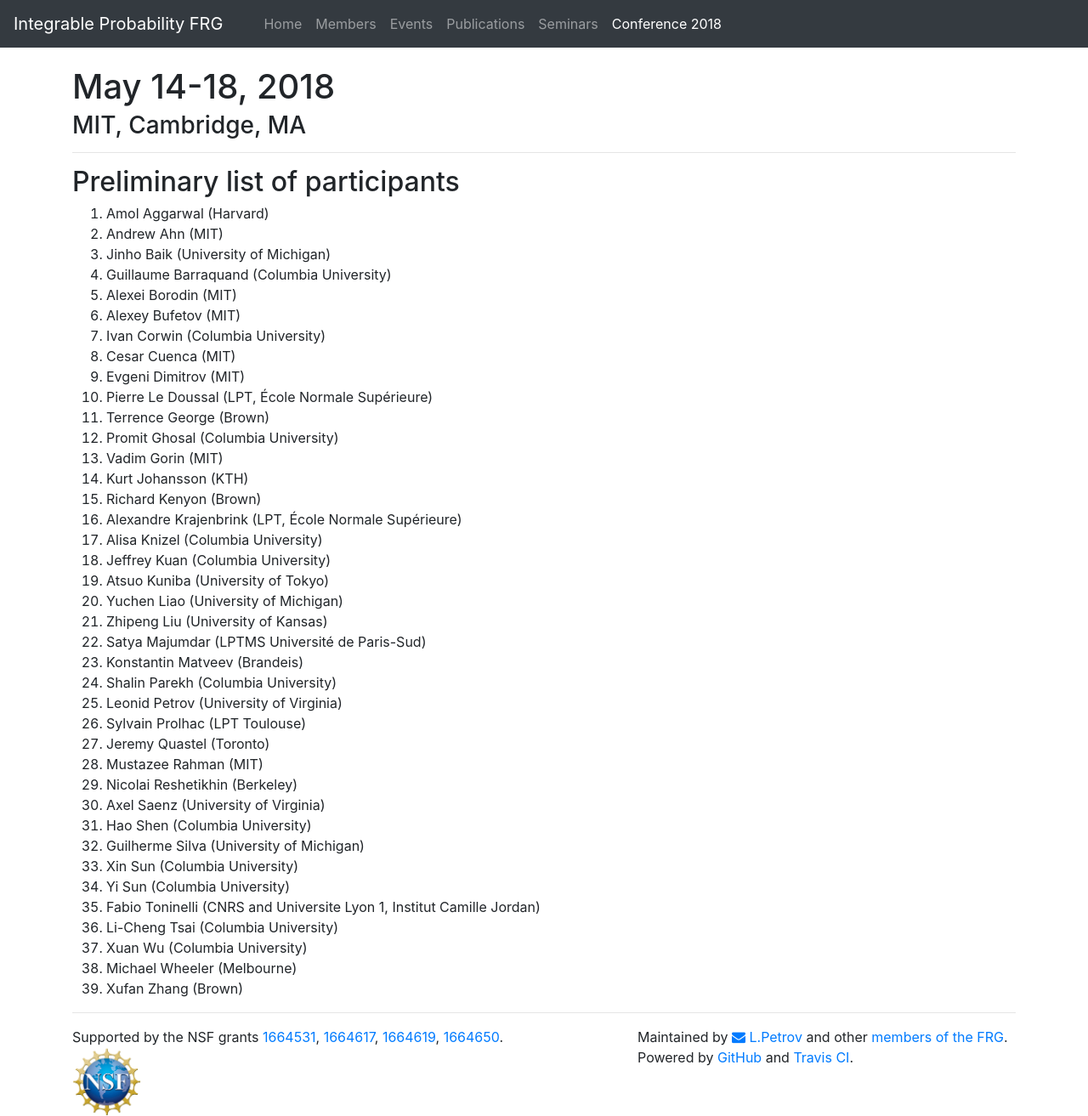
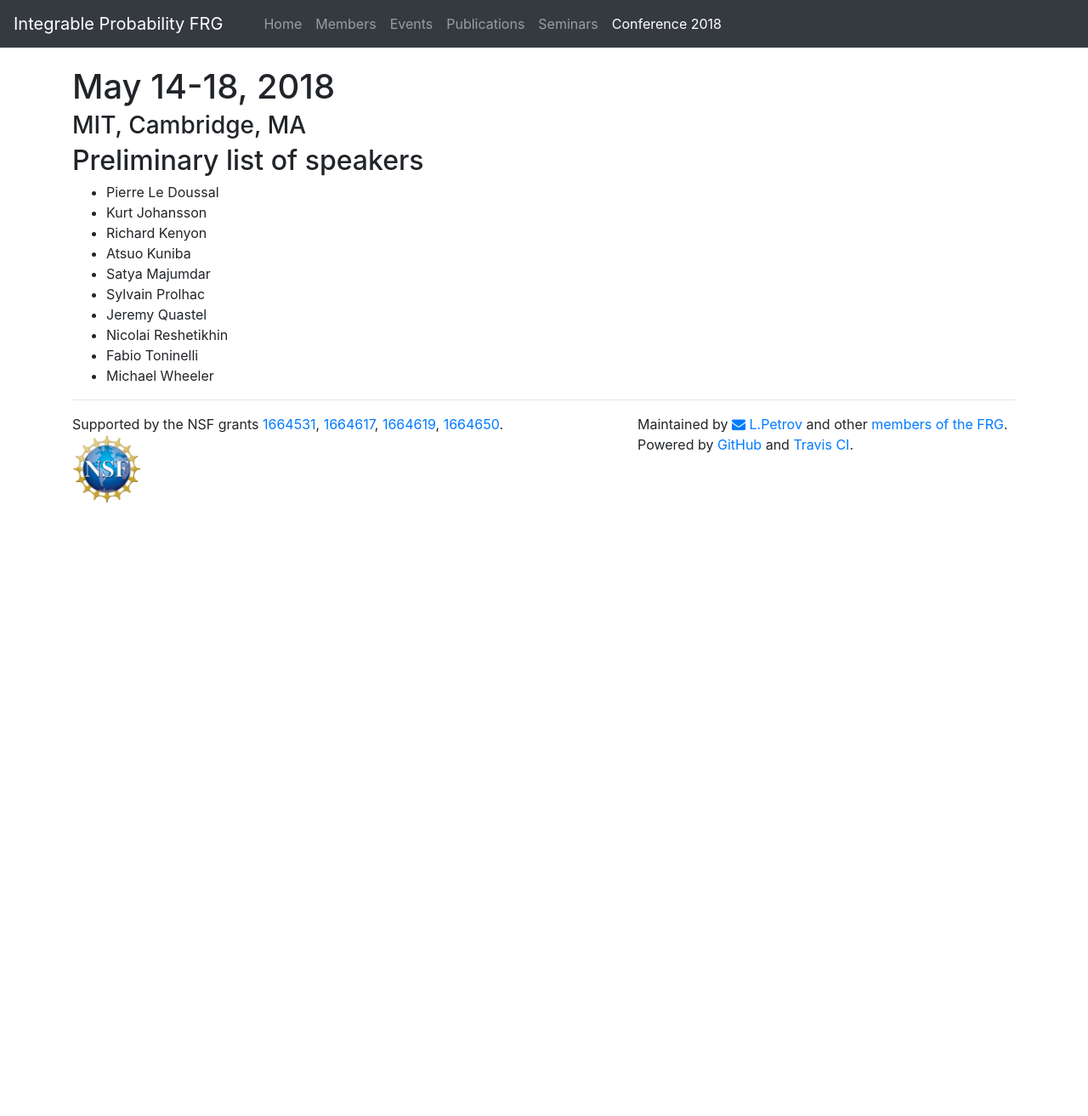
Before and after one commit to int-prob/int-prob-code, a Jekyll site: the page built from conference2018/index.md, in a window 1280 px wide. Shown: the whole page at 85% size. Built offline with Jekyll 4.4.1, drawn with Linux system fonts in a browser that asks for light colours; nearby versions of some CDN libraries; after the commit the page ends 900 px from its top, so only the background shows below that.

Commit message:
Revert "changed list of speakers to participants"
This reverts commit bd698a9e2a9886cf9cbce92d93e87397e67bba2f.

```diff
--- a/conference2018/index.md
+++ b/conference2018/index.md
@@ -10,46 +10,16 @@ permalink: /conference2018/
 
 ### MIT, Cambridge, MA
 
----
+## Preliminary list of speakers
 
-## Preliminary list of participants
 
-1. Amol Aggarwal (Harvard)
-1. Andrew Ahn (MIT)
-1. Jinho Baik (University of Michigan)
-1. Guillaume Barraquand (Columbia University)
-1. Alexei Borodin (MIT)
-1. Alexey Bufetov (MIT)
-1. Ivan Corwin (Columbia University)
-1. Cesar Cuenca (MIT)
-1. Evgeni Dimitrov (MIT)
-1. Pierre Le Doussal (LPT, École Normale Supérieure)
-1. Terrence George (Brown)
-1. Promit Ghosal (Columbia University)
-1. Vadim Gorin (MIT)
-1. Kurt Johansson (KTH)
-1. Richard Kenyon (Brown)
-1. Alexandre Krajenbrink (LPT, École Normale Supérieure)
-1. Alisa Knizel (Columbia University)
-1. Jeffrey Kuan (Columbia University)
-1. Atsuo Kuniba (University of Tokyo)
-1. Yuchen Liao (University of Michigan)
-1. Zhipeng Liu (University of Kansas)
-1. Satya Majumdar (LPTMS Université de Paris-Sud)
-1. Konstantin Matveev (Brandeis)
-1. Shalin Parekh (Columbia University)
-1. Leonid Petrov (University of Virginia)
-1. Sylvain Prolhac (LPT Toulouse)
-1. Jeremy Quastel (Toronto)
-1. Mustazee Rahman (MIT)
-1. Nicolai Reshetikhin (Berkeley)
-1. Axel Saenz (University of Virginia)
-1. Hao Shen (Columbia University)
-1. Guilherme Silva (University of Michigan)
-1. Xin Sun (Columbia University)
-1. Yi Sun (Columbia University)
-1. Fabio Toninelli (CNRS and Universite Lyon 1, Institut Camille Jordan)
-1. Li-Cheng Tsai (Columbia University)
-1. Xuan Wu (Columbia University)
-1. Michael Wheeler (Melbourne)
-1. Xufan Zhang (Brown)
+- Pierre Le Doussal
+- Kurt Johansson
+- Richard Kenyon
+- Atsuo Kuniba
+- Satya Majumdar
+- Sylvain Prolhac
+- Jeremy Quastel
+- Nicolai Reshetikhin
+- Fabio Toninelli
+- Michael Wheeler
```
